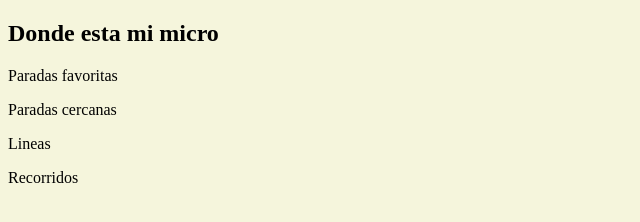
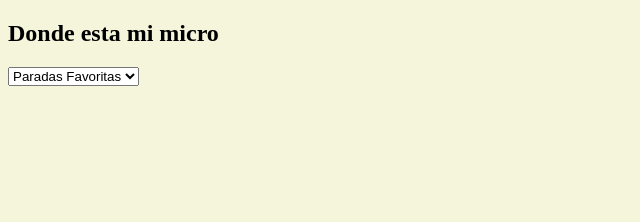
Before and after one commit to accesibilidad-info-unlp/hackaton-2026-proyecto-04, a website: page src/index.html in a window 1280 px wide. Shown: the whole page, without its empty margins (0-640 px from the left). Drawn offline with Linux system fonts and the light colour scheme.

Commit message:
opciones

```diff
--- a/src/index.html
+++ b/src/index.html
@@ -10,22 +10,13 @@
     <header>
       <h2>Donde esta mi micro</h2>
     </header>
-    <section id="main-section">
-      <div class="botones-secciones">
-        <div id="paradas-fav">
-          <p>Paradas favoritas</p>
-        </div>
-        <div id="paradas-cercanas">
-          <p>Paradas cercanas</p>
-        </div>
-        <div id="lineas">
-            <p>Lineas</p>
-          </a>
-        </div>
-        <div id="recorridos">
-          <p>Recorridos</p>
-        </div>
-      </div>
+    <section class="container" id="main-section">
+      <select>
+        <option>Paradas Favoritas</option>
+        <option>Paradas cercanas</option>
+        <option>Lineas</option>
+        <option>Recorridos</option>
+      </select>
     </section>
     <script src="main.js"></script>
   </body>
```
Also changed, not shown: src/main.js (line endings or trailing spaces).
